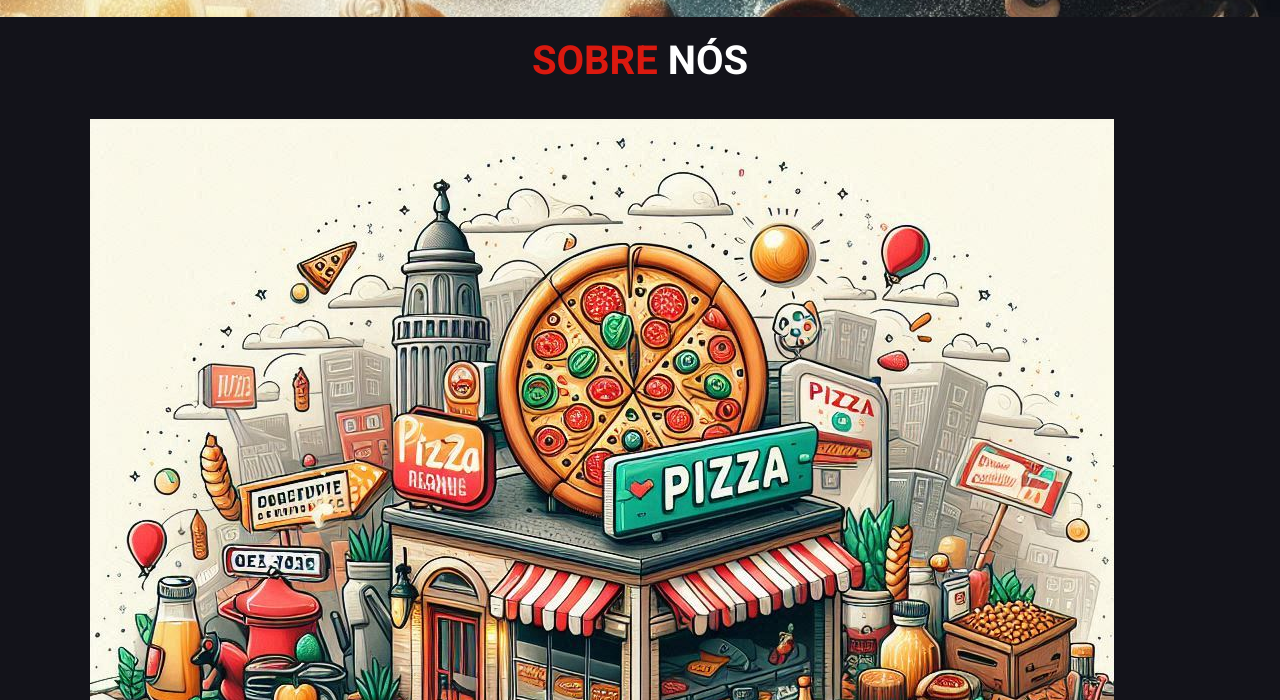
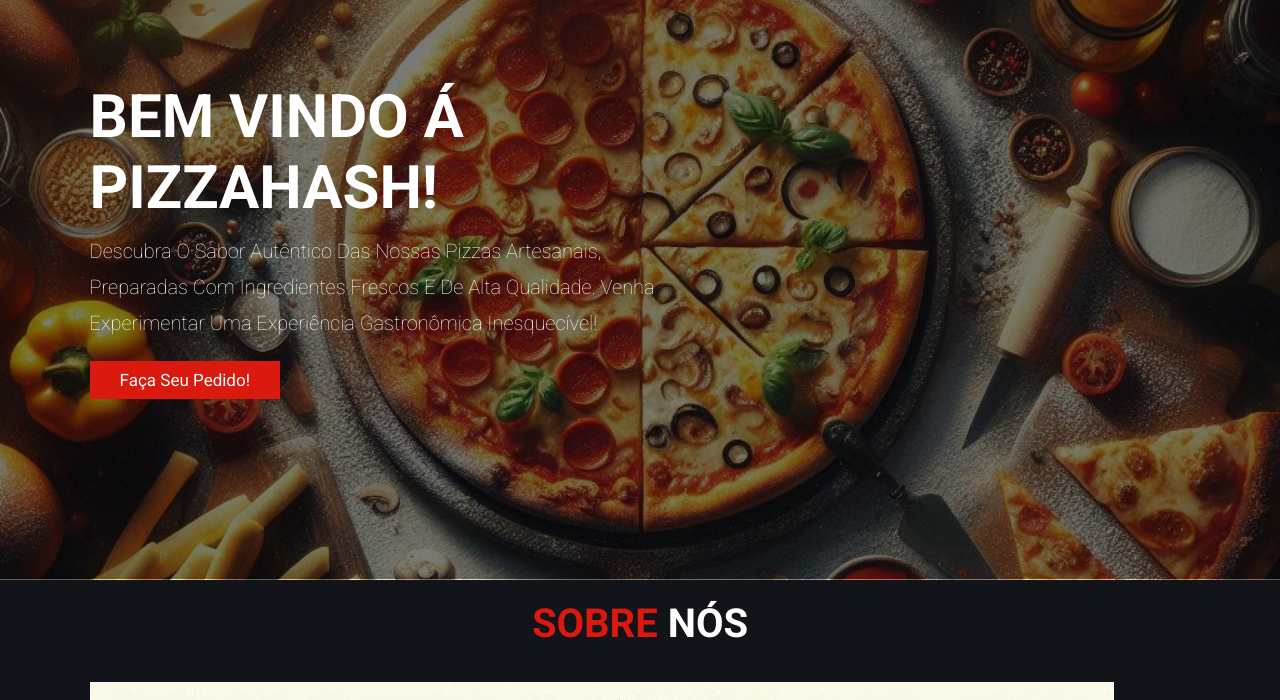
Before and after one commit to Hector-pellegrino/landingpage-PizzaHash, a plain HTML site: page index.html in a window 1280 px wide. Shown: the part 100-800 px from the top of the page. Drawn offline with nearby package versions, Linux system fonts and the light colour scheme.

Commit message:
Style: estilização do home pronta

```diff
--- a/index.html
+++ b/index.html
@@ -37,8 +37,8 @@
             </div>
         </header>
         <main>
-            <section id="home">
-                <div>
+            <section class="home">
+                <div class="content">
                     <h1>BEM VINDO Á PIZZAHASH!</h1>
                     <p>
                         Descubra O Sabor Autêntico Das Nossas Pizzas Artesanais,
--- a/style.css
+++ b/style.css
@@ -129,8 +129,47 @@ section {
 #menu-btn {
     display: none;
 }
-#home {
+
+/* Estilização do home */
+.home {
+    position: relative;
+    min-height: 85vh;
+    display: flex;
+    align-items: center;
     background-image: url('./images/home.jpg');
     background-size: cover;
     background-repeat: no-repeat;
+    background-position: center;
+    border-bottom: var(--border);
 }
+
+.home::before {
+    content: "";
+    position: absolute;
+    top: 0;
+    left: 0;
+    width: 100%;
+    height: 100%;
+    background: rgba(0,0,0, 0.5);
+    z-index: 1;
+}
+
+.home .content {
+    max-width: 60rem;
+    position: relative;
+    z-index: 2;
+}
+
+.home .content h1 {
+    font-size: 6rem;
+    text-transform: uppercase;
+    color: #fff;
+}
+
+.home .content p {
+    font-size: 2rem;
+    font-weight: lighter;
+    line-height: 1.8;
+    padding: 1rem 0;
+    color: #fff;
+}
```
